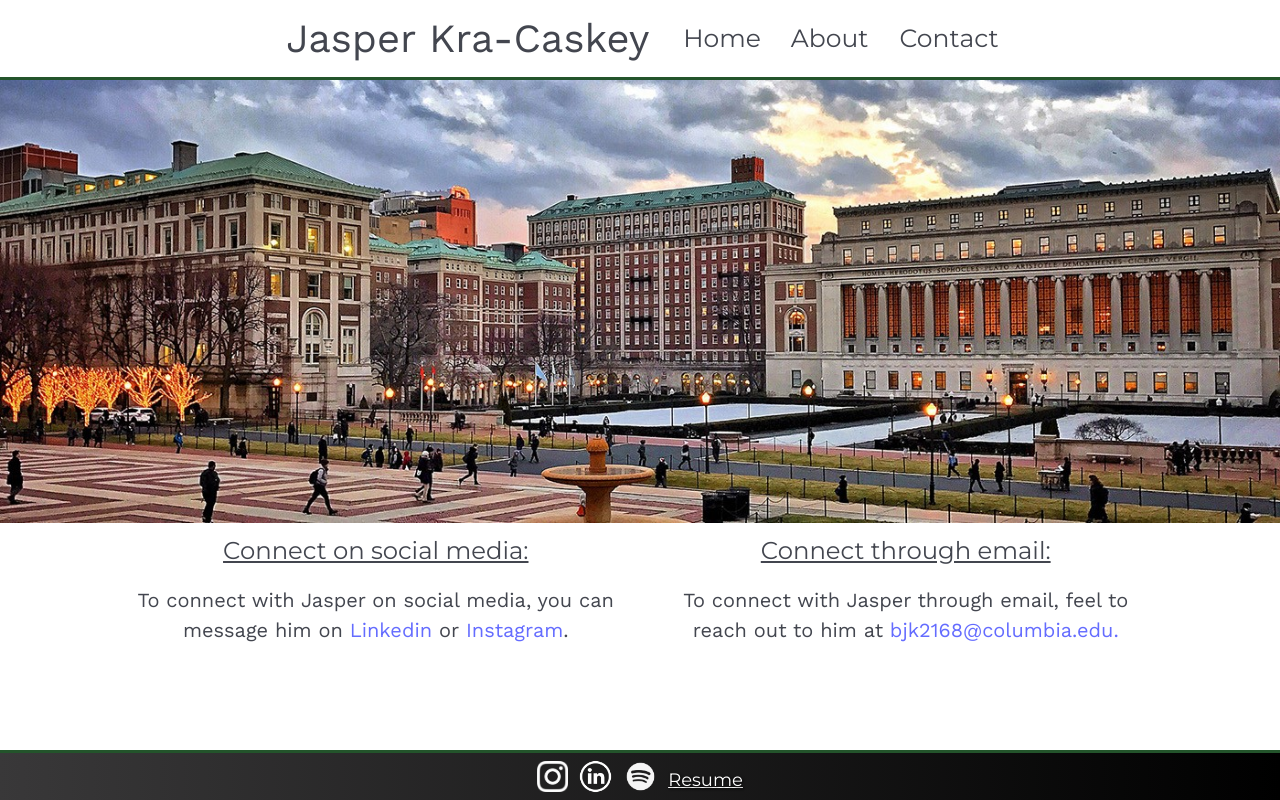
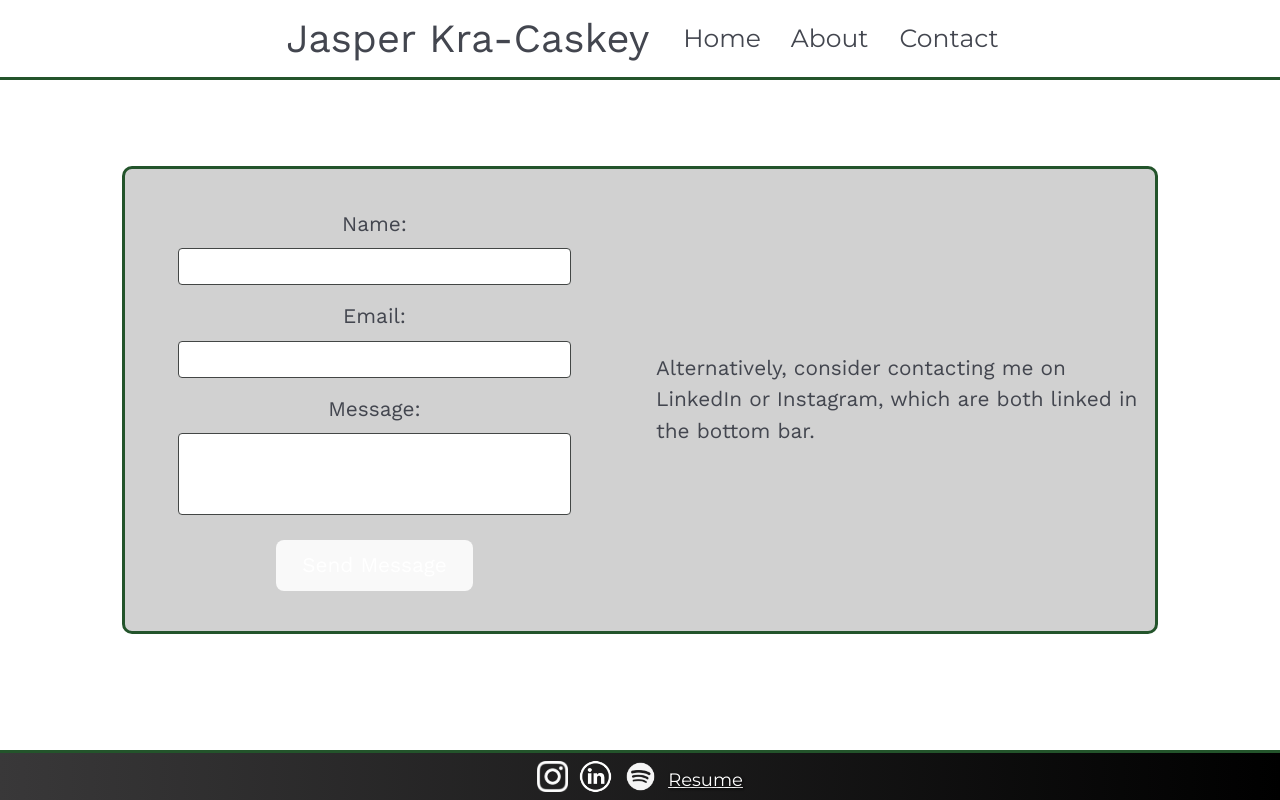
Before and after one commit to JasperKC/JADE_Website-2, a React (Vite) app: page /#/Contact in a window 1280 px wide. Built offline with nearby package versions, Linux system fonts and the light colour scheme.

Commit message:
shotgun approach

```diff
--- a/src/pages/About.css
+++ b/src/pages/About.css
@@ -1,29 +1,40 @@
-#bioTotal{
-    margin-left: 20%;
-    margin-right: 5%;
-    text-align: center;
+* {
+    margin: 0;
+    padding: 0;
+    box-sizing: border-box;
+}
+body{
+    color:rgb(67, 70, 79);
+    font-size: 1.3rem;
+    font-family: workSan;
+}
+.contAb {
+    max-width: 1100px;
+    margin: auto;
+    overflow: auto;
+    padding: 0 2rem;
+}
+#hsPic{
+    width: 100%;
+}
+.card{
+    display: grid;
+    grid-template-columns: 1fr 1fr;
+    grid-gap: 2rem;
+    background-color:#d1d1d1;
+    margin-bottom: 2rem;
+    margin-top: 2rem;
 }
 #abTitle{
-    font-family: montSer;
     text-align: center;
-    /* text-decoration: underline; */
     margin-bottom: 3%;
-    color: rgb(56, 61, 75);
 }
 #abPar{
-    font-family: WorkSan;
-    font-size: 20px;
     margin-left: 5%;
     margin-right: 5%;
-    color: rgb(56, 61, 75);
 }
-#stork{
-    width: 20%;
-    margin-right: 15%;
+@media(max-width:600px) {
+    .card{
+        display: block;
+    }
 }
-#abTotal{
-    display: flex;
-    align-items: flex-start;
-    justify-content: center;
-
-}
--- a/src/pages/About.jsx
+++ b/src/pages/About.jsx
@@ -1,15 +1,20 @@
-import shoebill from "../pictures/shoebill03.jpg"
+import headshot from "../pictures/jasperHeadshot.jpeg"
 import './About.css'
+import AOS from "aos";
+import "aos/dist/aos.css"
 export default function About(){
+    AOS.init({
+        duration:1500
+        });
     return(
-    <ab>
-    <h1 id = "abTitle">About</h1>
-    <div id = "abTotal">
-        <div id = "bioTotal">
+    <div class="contAb">
+        <section class ="card" id = "card0" data-aos="fade-up">
+        <img id = "hsPic" src={headshot} alt = "Headshot"></img>
+        <div>
+            <h1 id = "abTitle">About</h1>
             <p id = "abPar">Jasper Kra-Caskey is a first-year undergraduate student at Columbia University in the City of New York currently planning on double-majoring in CS and Math. Besides Math and CS, he is also academically interested in Machine/Deep Learning, Moral Philosophy, and Sustainability/Environmental Studies. Outside of school, Jasper loves to spend time outdoors rock-climbing, hiking, backpacking, and skiing. He also loves to create music, something he (briefly) explored during HS when he was a paid quartet gig singer.</p>
         </div>
-        <img id = "stork" src= {shoebill} alt="Shoebill Stork"></img>
+        </section>
     </div>
-    </ab>
     )
 }
--- a/src/pages/Contact.css
+++ b/src/pages/Contact.css
@@ -1,63 +1,68 @@
-#conSocTot{
+* {
+    margin: 0;
+    padding: 0;
+    box-sizing: border-box;
+}
+body {
+    background-color: #fff;
+    font-size: 1.3rem;
+    font-family: workSan;
+    color: rgb(67, 70, 69);
+    margin: 0;
+    padding: 0;
+    box-sizing: border-box;
+}
+.contCon{
+    max-width: 1100px;
+    margin: auto;
+    overflow: auto;
+    padding: 0 2rem;
+}
+#cardSec{
+    display: grid;
+    align-items: center;
+    grid-template-columns: 1fr 1fr;
+    grid-gap: 2rem;
+    background-color:#d1d1d1;
+    border-radius: 10px;
+    border: 3px solid  rgb(35, 84, 43);
+    margin-bottom: 2rem;
+    margin-top: 2rem;
+}
+#sect {
+    max-width: 600px;
     display: flex;
-    flex-wrap: wrap;
+    text-align: center;
     justify-content: center;
-    margin-left: 5%;
+    margin: 20px auto;
+    padding: 20px;
 }
-#conEmailTot{
-    display: flex;
-    flex-wrap: wrap;
-    justify-content: center;
-    margin-right: 5%;
+
+label {
+    display: block;
+    margin-bottom: 8px;
 }
-#conTag{
-    font-family: montser;
-    font-size: 35px;
-    text-align: center;
-    text-decoration: underline;
-    margin-bottom: 5%;
-    color: rgb(67, 70, 79);
+
+input, textarea {
+    width: 100%;
+    padding: 10px;
+    margin-bottom: 16px;
+    border: 1px solid rgb(67, 70, 69);
+    border-radius: 4px;
+    box-sizing: border-box;
 }
-#socTag{
-    font-family: Montser;
-    text-decoration: underline;
-    margin-bottom: 5%;
+#message{
+    resize:none;
 }
-#emailTag{
-    font-family: Montser;
-    text-decoration: underline;
-    margin-bottom: 5%;
+button {
+    background-color: rgb(35, 84, 43);
+    color: #fff;
+    padding: 10px 20px;
+    border: none;
+    border-radius: 4px;
+    cursor: pointer;
+}
 
+button:hover {
+    background-color: rgb(25, 64, 33);
 }
-#conEmailPar{
-    font-family: workSan;
-    font-size: 20px;
-    text-align: center;
-    margin-left: 5%;
-    margin-right: 5%;
-    margin-top:-2%;
-}
-#conSocPar{
-    font-family: workSan;
-    font-size: 20px;
-    text-align: center;
-    margin-left: 5%;
-    margin-right: 5%;
-    margin-top:-2%;
-}
-#conAll{
-    display: flex;
-    flex-wrap: wrap;
-    justify-content: center;
-    color: rgb(67, 70, 79);
-}
-#conType{
-    display:flex;
-    border-radius: 20px;
-    margin-left: 4%;
-    margin-right: 4%;
-}
-#conTemp{
-    display: flex;
-    margin-bottom: 7%;
-}
--- a/src/pages/Contact.jsx
+++ b/src/pages/Contact.jsx
@@ -1,24 +1,31 @@
 import './Contact.css'
 import columbia from "../pictures/columbia_campus.jpeg"
+import AOS from "aos";
+import "aos/dist/aos.css"
+
 export default function Contact(){
+    AOS.init({
+        duration:1000
+        });
     return(
-    <div id = "conTot">
-        {/* <h1 id = 'conTag'>How to Contact Me:</h1> */}
-        <img src={columbia} alt="Columbia Campus-view" width="100%" />
-        <div id = 'conAll'>
-            <div id = 'conTemp'>
-                <div id = 'conType'>
-                    <div id = "conSocTot">
-                        <h3 id = "socTag">Connect on social media:</h3>
-                        <p id = 'conSocPar'>To connect with Jasper on social media, you can message him on <a href="https://www.linkedin.com/in/jasper-kra-caskey-5875312a3/" target="_blank">Linkedin</a> or<a href="https://www.instagram.com/jasperkc_/" target="_blank"> Instagram</a>.</p>
-                    </div>
-                    <div id = "conEmailTot">
-                        <h3 id = "emailTag">Connect through email:</h3>
-                        <p id = 'conEmailPar'>To connect with Jasper through email, feel to reach out to him at <a href="mailto:bjk2168@columbia.edu">bjk2168@columbia.edu.</a></p>
-                    </div>
-                </div>
+    <div class="contCon">
+        <section id ="cardSec" data-aos="fade-up" >
+            <div id = "sect">
+            <form action="https://formspree.io/f/myyrzjej" method="post" id = "formCon">
+                <label for="name">Name:</label>
+                <input type="text" id="name" name="name" required></input>
+
+                <label for="email">Email:</label>
+                <input type="email" id="email" name="email" required></input>
+
+                <label for="message">Message:</label>
+                <textarea id="message" name="message" rows="4" required></textarea>
+
+                <button type="submit">Send Message</button>
+            </form>
             </div>
-        </div>
+                <p id = "conPar">Alternatively, consider contacting me on LinkedIn or Instagram, which are both linked in the bottom bar.</p>
+        </section>
     </div>
     )
 }
```
Also changed, not shown: src/pictures/jasperHeadshot.jpeg (added).
